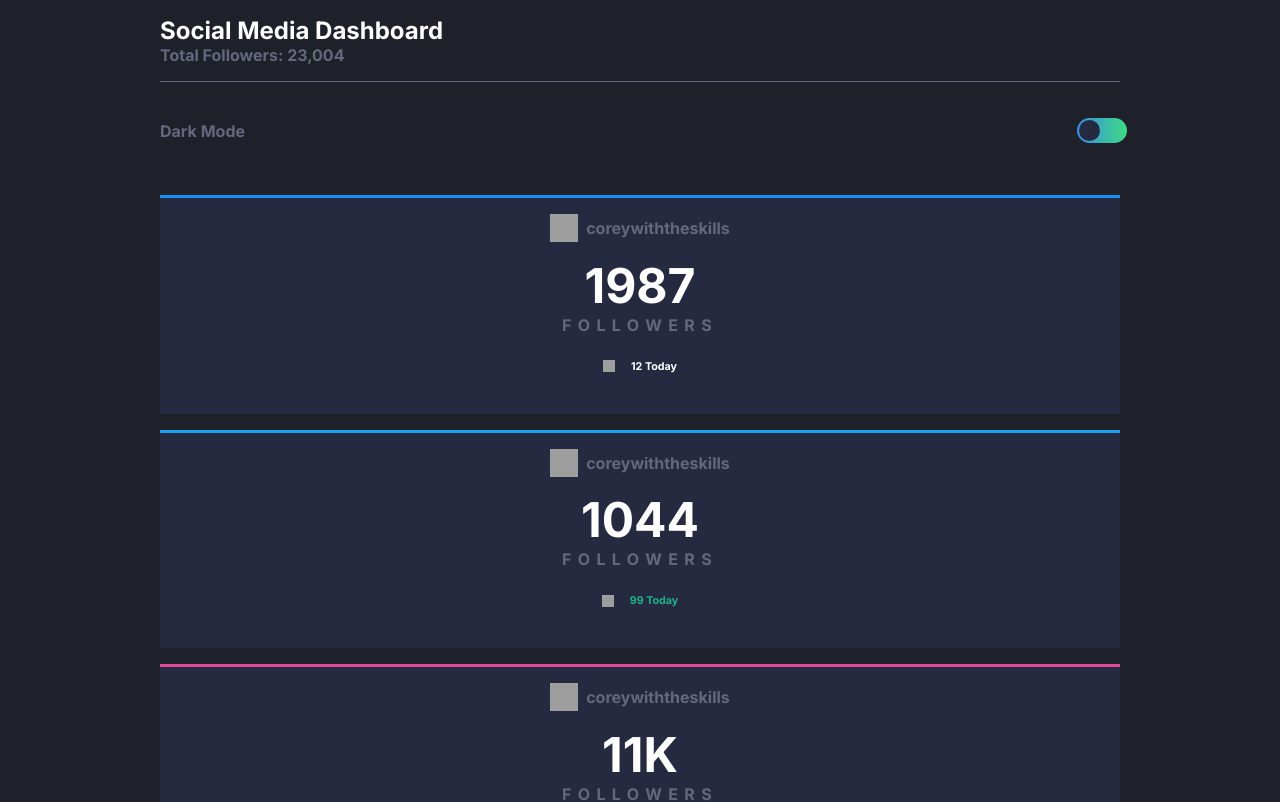
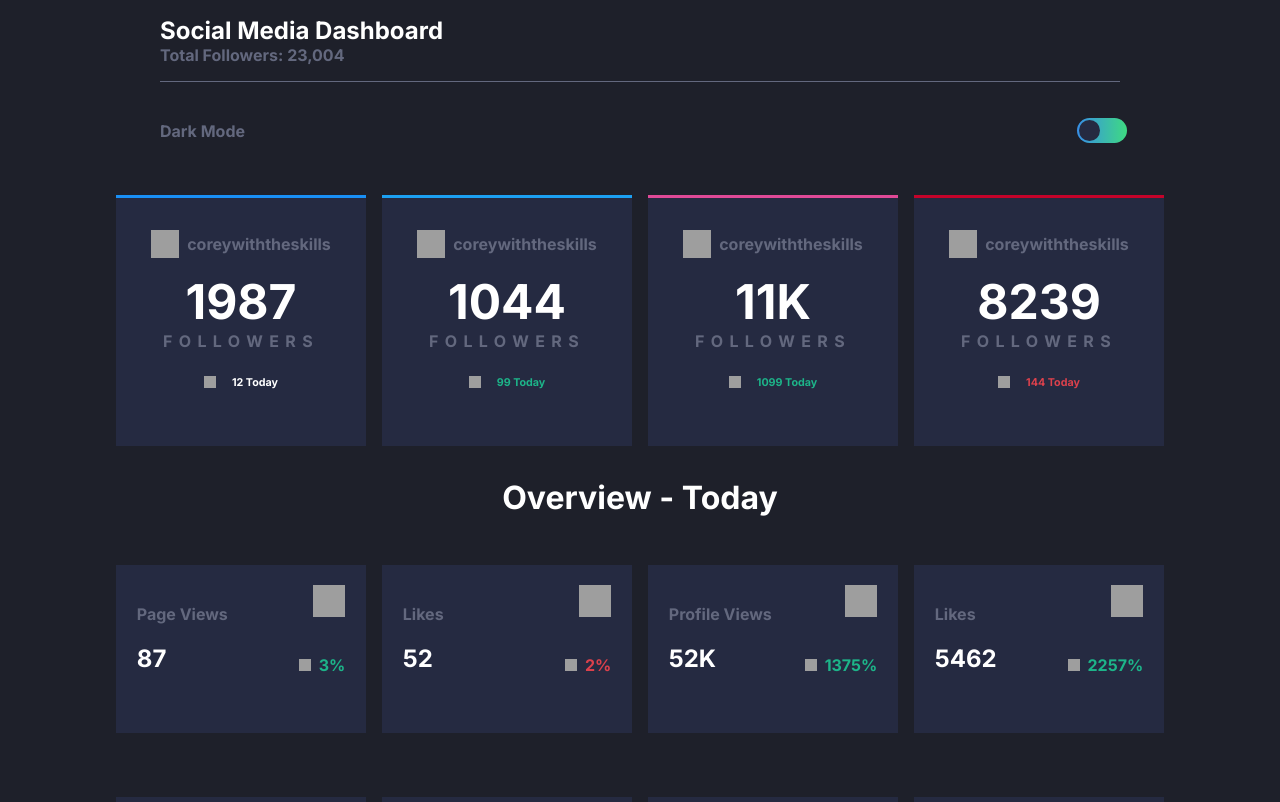
Before and after one commit to CoreyWithTheSkills/social-media, an Angular app: page / in a window 1280 px wide. Shown: the top 802 px of the page. Built offline with nearby package versions, Linux system fonts and the light colour scheme; grey boxes are pictures that could not be loaded.

Commit message:
screen sizes for mobile good!

```diff
--- a/src/app/app.component.html
+++ b/src/app/app.component.html
@@ -37,7 +37,7 @@ Start Of Grid Section -->
 <div class="grid-flex">
   <div class="social-icon-and-text">
     <img src="icon-facebook.svg" alt="" class="social-media-icon-img">
-    <p>coreywiththeskills</p>
+    <p class="corey-p">coreywiththeskills</p>
   </div>
   <h1 class="biggest-h1">1987</h1>
   <p class="followers-text">FOLLOWERS</p>
@@ -55,7 +55,7 @@ Start Of Grid Section -->
   <div class="grid-flex">
     <div class="social-icon-and-text">
       <img src="icon-twitter.svg" alt="" class="social-media-icon-img">
-      <p>coreywiththeskills</p>
+      <p class="corey-p">coreywiththeskills</p>
     </div>
     <h1 class="biggest-h1">1044</h1>
     <p class="followers-text">FOLLOWERS</p>
@@ -74,7 +74,7 @@ Start Of Grid Section -->
   <div class="grid-flex">
     <div class="social-icon-and-text">
       <img src="icon-instagram.svg" alt="" class="social-media-icon-img">
-      <p>coreywiththeskills</p>
+      <p class="corey-p">coreywiththeskills</p>
     </div>
     <h1 class="biggest-h1">11K</h1>
     <p class="followers-text">FOLLOWERS</p>
@@ -94,7 +94,7 @@ Start Of Grid Section -->
   <div class="grid-flex">
     <div class="social-icon-and-text">
       <img src="icon-youtube.svg" alt="" class="social-media-icon-img">
-      <p>coreywiththeskills</p>
+      <p class="corey-p">coreywiththeskills</p>
     </div>
     <h1 class="biggest-h1">8239</h1>
     <p class="followers-text">FOLLOWERS</p>
@@ -108,6 +108,7 @@ Start Of Grid Section -->
 
 <!-- End Youtube Container -->
 
+<h1 class="h1-middle">Overview - Today</h1>
 
 <div class="grid-2">
 
--- a/src/styles.css
+++ b/src/styles.css
@@ -18,6 +18,8 @@ body.light-mode {
   background-color: white;
   color: black;
 }
+
+
 
 html{
     font-size: 16px;
@@ -321,4 +323,177 @@ margin-top: 3rem;
     height: 0.75rem;
   }
 
+.h1-middle{
+  margin-top: 2rem;
+}
+
     /* End Of Second Container Styling */
+
+    @media screen and (min-width: 1080px) {
+      .grid, .grid-2 {
+        grid-template-columns: repeat(auto-fit, minmax(200px, 1fr)); /* Flexible columns */
+        grid-template-rows: none; /* Disable rows */
+        gap: 4rem;
+        width: 62.5rem;
+      }
+
+      .grid-container-1,
+  .grid-container-2,
+  .grid-container-3,
+  .grid-container-4,
+  .grid-2-container-1,
+  .grid-2-container-2,
+  .grid-2-container-3,
+  .grid-2-container-4,
+  .grid-2-container-5,
+  .grid-2-container-6,
+  .grid-2-container-7,
+  .grid-2-container-8 {
+    display: flex; /* Make grid items flexible */
+    flex-direction: column; /* Default to column layout for content */
+    justify-content: center; /* Center content vertically */
+    align-items: center; /* Center content horizontally */
+    padding: 1rem; /* Add padding inside grid items */
+    box-sizing: border-box; /* Ensure padding doesn't break layout */
+    width: 15.625rem;
+  }
+
+  .grid-flex {
+    flex-direction: column; /* Change specific nested elements to row layout if needed */
+    justify-content: space-between; /* Distribute items across the grid item */
+    align-items: center; /* Align items to the center */
+  }
+
+  body{
+    font-size: 1rem;
+  }
+
+  .biggest-h1{
+    font-size: 3rem;
+  }
+
+  .grid-2-container-1 {
+    display: flex; /* Use flexbox for horizontal layout */
+    flex-direction: row; /* Ensure children are in a row */
+    justify-content: space-between; /* Space elements to the edges */
+    align-items: center; /* Center elements vertically */
+    background-color: hsl(228, 28%, 20%);
+    width: 15.625rem;
+    padding: 1.3rem;
+    box-sizing: border-box;
+    cursor: pointer;
+  }
+    }
+
+    @media screen and (min-width: 850px) and (max-width: 1080px) {
+      .grid, .grid-2 {
+        grid-template-columns: repeat(auto-fit, minmax(150px, 1fr)); /* Adjusted column width */
+        grid-template-rows: none; /* Disable rows */
+        gap: 2rem; /* Smaller gap for compact design */
+        width: 50rem; /* Adjusted width for smaller screens */
+      }
+
+      .grid-container-1,
+      .grid-container-2,
+      .grid-container-3,
+      .grid-container-4,
+      .grid-2-container-1,
+      .grid-2-container-2,
+      .grid-2-container-3,
+      .grid-2-container-4,
+      .grid-2-container-5,
+      .grid-2-container-6,
+      .grid-2-container-7,
+      .grid-2-container-8 {
+        display: flex;
+        flex-direction: column;
+        justify-content: center;
+        align-items: center;
+        padding: 0.8rem; /* Reduced padding */
+        box-sizing: border-box;
+        width: 12.5rem; /* Adjusted item width */
+      }
+
+      .grid-flex {
+        flex-direction: column; /* Keep column layout */
+        justify-content: space-between;
+        align-items: center;
+      }
+
+      body {
+        font-size: 0.9rem; /* Slightly smaller font size */
+      }
+
+      .biggest-h1 {
+        font-size: 2.5rem; /* Adjusted for smaller screens */
+      }
+
+      .grid-2-container-1 {
+        display: flex;
+        flex-direction: row; /* Keep children in a row */
+        justify-content: space-between;
+        align-items: center;
+        background-color: hsl(228, 28%, 20%);
+        width: 12.5rem; /* Adjusted container width */
+        padding: 1rem; /* Reduced padding */
+        box-sizing: border-box;
+        cursor: pointer;
+      }
+    }
+
+
+    @media screen and (min-width: 750px) and (max-width: 850px) {
+      .grid, .grid-2 {
+        grid-template-columns: repeat(auto-fit, minmax(140px, 1fr)); /* Smaller grid items */
+        grid-template-rows: none; /* Disable rows */
+        gap: 1.5rem; /* Tighter spacing */
+        width: 45rem; /* Reduced overall grid width */
+      }
+
+      .grid-container-1,
+      .grid-container-2,
+      .grid-container-3,
+      .grid-container-4,
+      .grid-2-container-1,
+      .grid-2-container-2,
+      .grid-2-container-3,
+      .grid-2-container-4,
+      .grid-2-container-5,
+      .grid-2-container-6,
+      .grid-2-container-7,
+      .grid-2-container-8 {
+        display: flex;
+        flex-direction: column;
+        justify-content: center;
+        align-items: center;
+        padding: 0.6rem; /* Reduced padding for compact design */
+        box-sizing: border-box;
+        width: 11.5rem; /* Smaller item width */
+      }
+
+      .grid-flex {
+        flex-direction: column; /* Column layout for nested elements */
+        justify-content: space-between;
+        align-items: center;
+      }
+
+      body {
+        font-size: 0.85rem; /* Slightly smaller font size */
+      }
+
+      .biggest-h1 {
+        font-size: 2rem; /* Adjusted heading size */
+      }
+
+      .grid-2-container-1 {
+        display: flex;
+        flex-direction: row; /* Ensure horizontal layout for child elements */
+        justify-content: space-between;
+        align-items: center;
+        background-color: hsl(228, 28%, 20%);
+        width: 11.5rem; /* Match grid item width */
+        padding: 0.8rem; /* Compact padding */
+        box-sizing: border-box;
+        cursor: pointer;
+      }
+    }
```
